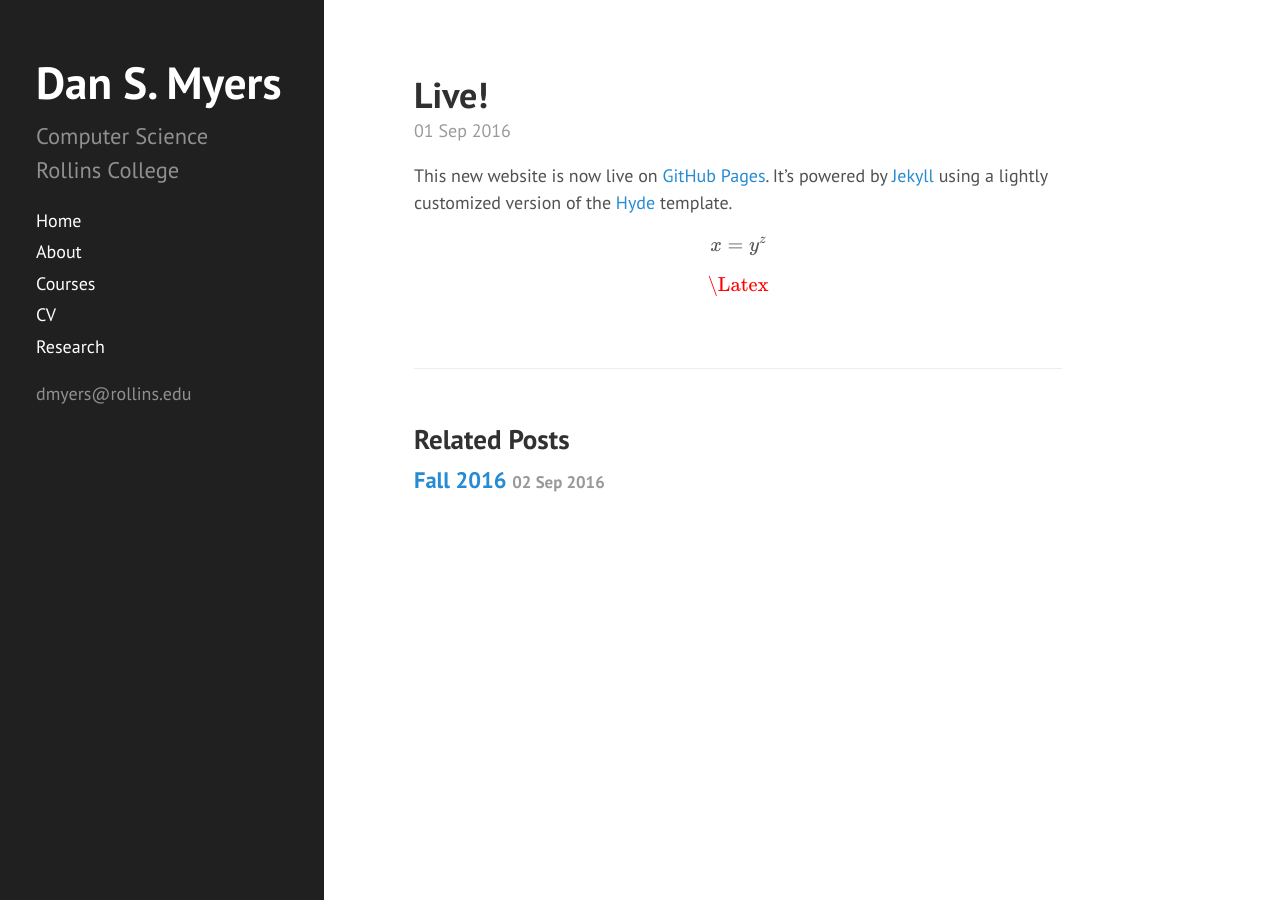
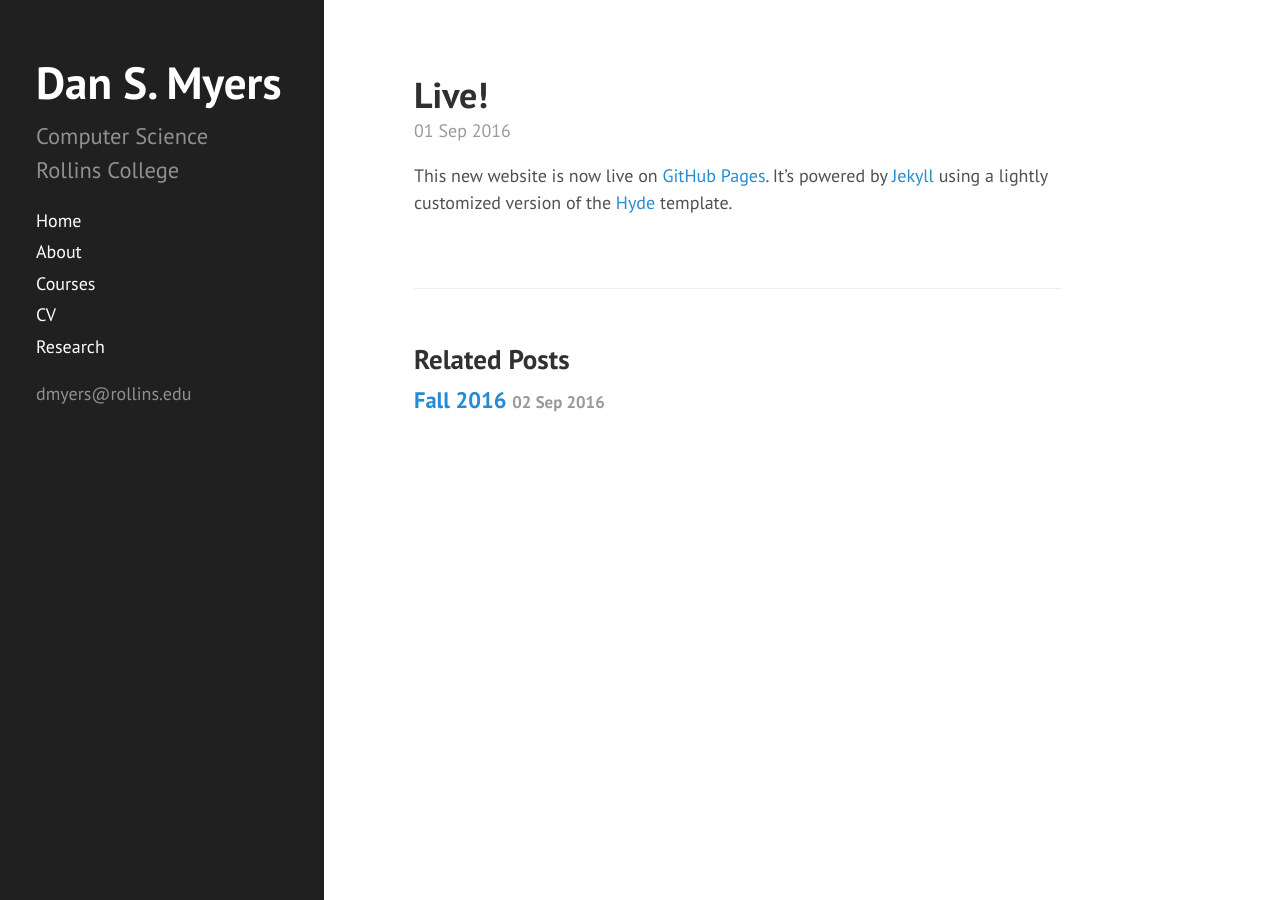
Before and after one commit to dansmyers/dansmyers.github.io-archived, a Jekyll site: the page built from _posts/2016-09-01-live.md, in a window 1280 px wide. Built offline with Jekyll 4.4.1, drawn with Linux system fonts in a browser that asks for light colours; formulas are drawn with MathJax 3.

Commit message:
Update 2016-09-01-live.md

```diff
--- a/_posts/2016-09-01-live.md
+++ b/_posts/2016-09-01-live.md
@@ -7,7 +7,3 @@ categories: admin
 
 This new website is now live on [GitHub Pages](https://pages.github.com). It's powered by [Jekyll](https://jekyllrb.com)
 using a lightly customized version of the [Hyde](http://hyde.getpoole.com) template.
-
-$$ x = y^z $$
-
-$$ \Latex $$
```
